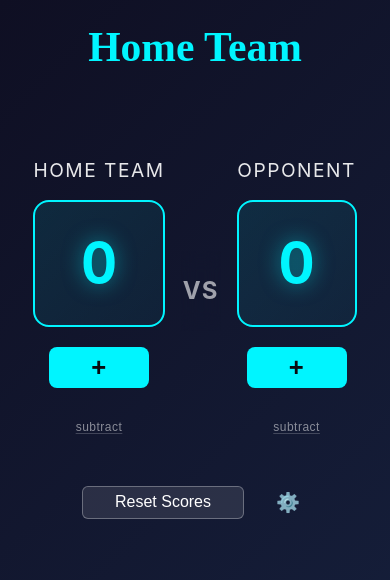
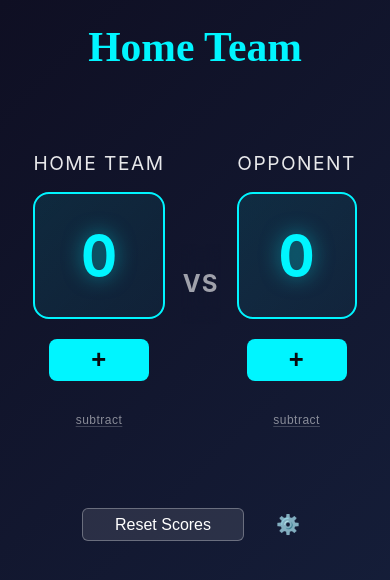
Before and after one commit to fkaltman/scoreboard-for-everyone, a React (Vite) app: page / in a window 390 px wide. Shown: the top 580 px of the page. Built offline with nearby package versions, Linux system fonts and the light colour scheme; a web font is replaced by a local one.

Commit message:
style: adjust padding on smallest screen footer

```diff
--- a/src/App.css
+++ b/src/App.css
@@ -267,7 +267,7 @@ body {
 @media (max-width: 480px) {
   .app-header {
     margin-top: 2%;
-    margin-bottom: 14%;
+    margin-bottom: 12%;
     padding: 0.75rem 1.5rem;
   }
 
@@ -289,6 +289,7 @@ body {
 
   .app-footer {
     padding: 1.5rem;
+    margin-top: 30px;
   }
 
   .footer-buttons {
```
